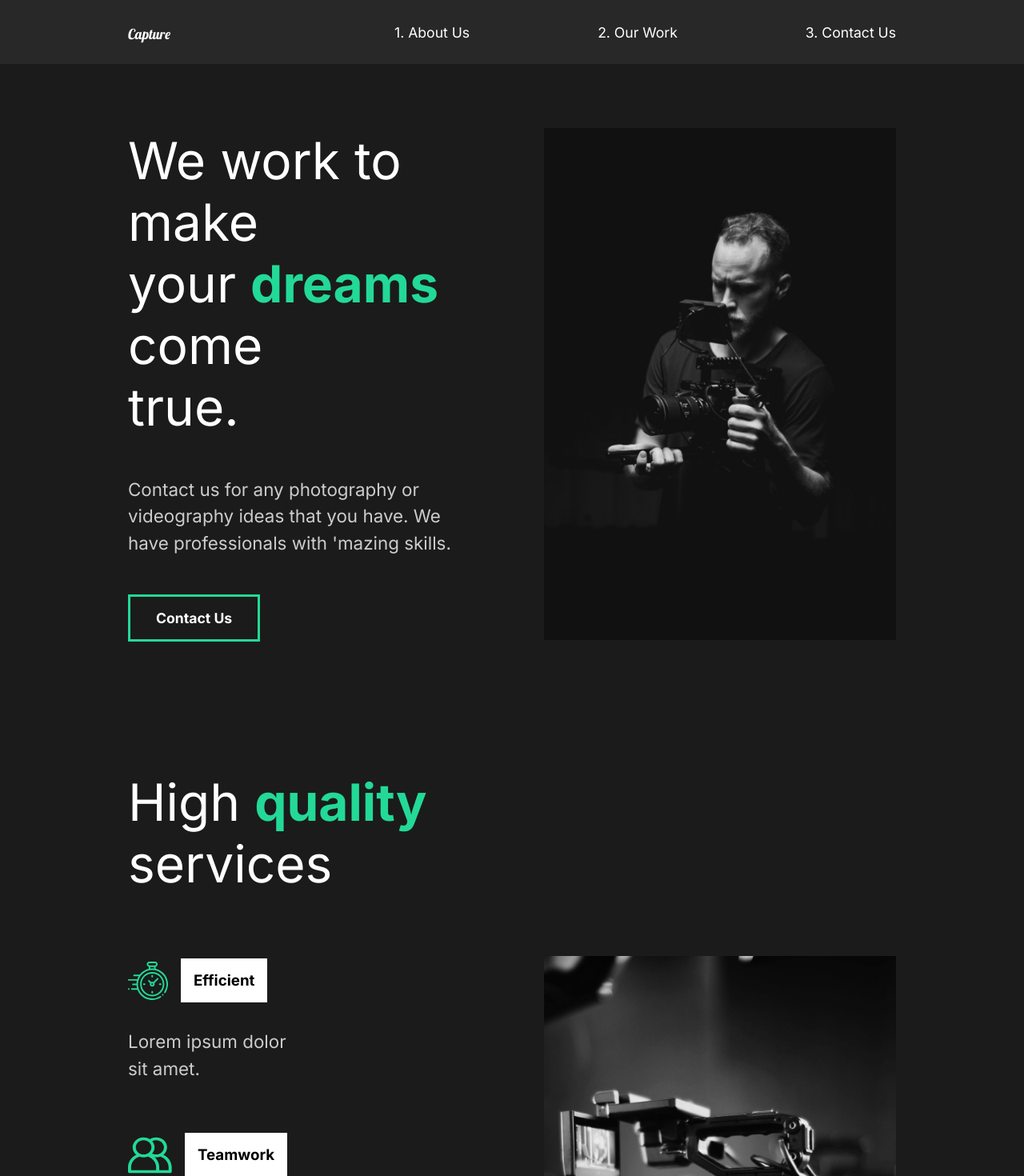
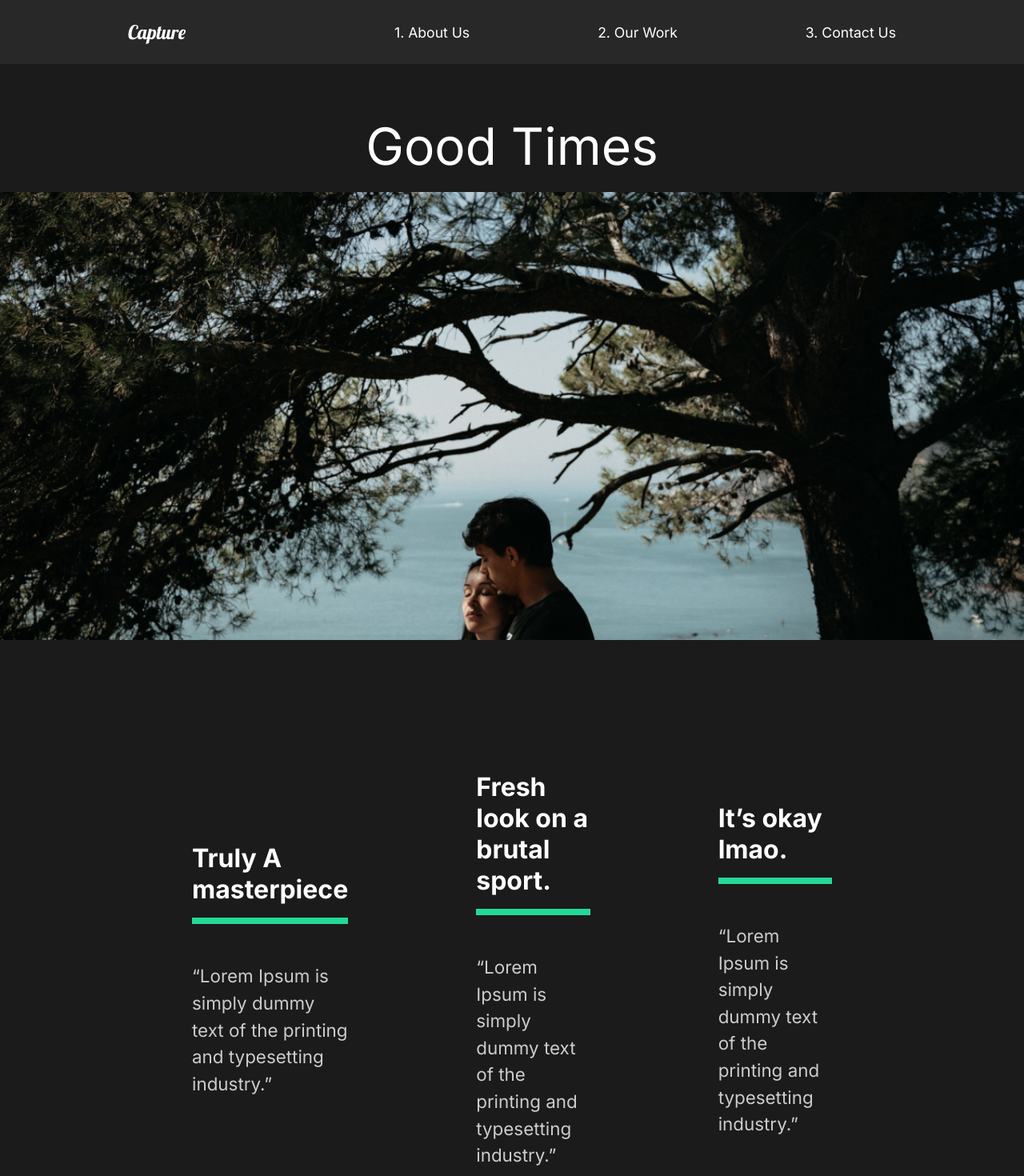
Before and after one commit to developedbymarco/Capture, a React (Create React App) app: page /work/good-times in a window 1280 px wide. Shown: the top 1470 px of the page at 80% size. Built offline with nearby package versions, Linux system fonts and the light colour scheme.

Commit message:
MoviePage

```diff
--- a/src/App.js
+++ b/src/App.js
@@ -1,14 +1,32 @@
 import AboutUs from "./pages/AboutUs";
 import Nav from "./components/Nav";
+import ContactUs from "./pages/ContactUs";
+import OurWork from "./pages/OurWork";
+import MovieDetail from "./pages/MovieDetail";
 // Global Style
 import GlobalStyle from "./components/GlobalStyle";
+// Router
+import { Switch, Route } from "react-router-dom";
 
 function App() {
   return (
     <div className="App">
       <GlobalStyle />
       <Nav />
-      <AboutUs />
+      <Switch>
+        <Route path="/" exact>
+          <AboutUs />
+        </Route>
+        <Route path="/work" exact>
+          <OurWork />
+        </Route>
+        <Route path="/work/:id">
+          <MovieDetail />
+        </Route>
+        <Route path="/contact">
+          <ContactUs />
+        </Route>
+      </Switch>
     </div>
   );
 }
--- a/src/components/Nav.js
+++ b/src/components/Nav.js
@@ -1,21 +1,24 @@
 import React from "react";
 import styled from "styled-components";
+import { Link } from "react-router-dom";
 
 const Nav = () => {
   return (
     <StyledNav>
-      <h1 id="logo">
-        <a href="#">Capture</a>
+      <h1>
+        <Link id="logo" to="/">
+          Capture
+        </Link>
       </h1>
       <ul>
         <li>
-          <a href="#">1. About Us</a>
+          <Link to="/">1. About Us</Link>
         </li>
         <li>
-          <a href="#">2. Our Work</a>
+          <Link to="/work">2. Our Work</Link>
         </li>
         <li>
-          <a href="#">3. Contact Us</a>
+          <Link to="/contact">3. Contact Us</Link>
         </li>
       </ul>
     </StyledNav>
--- a/src/index.js
+++ b/src/index.js
@@ -2,10 +2,13 @@
 import ReactDOM from "react-dom";
 import App from "./App";
 import reportWebVitals from "./reportWebVitals";
+import { BrowserRouter } from "react-router-dom";
 
 ReactDOM.render(
   <React.StrictMode>
-    <App />
+    <BrowserRouter>
+      <App />
+    </BrowserRouter>
   </React.StrictMode>,
   document.getElementById("root")
 );
--- /dev/null
+++ b/src/movieState.js
@@ -0,0 +1,81 @@
+//Import Images
+import athlete from "./img/athlete-small.png";
+import goodtimes from "./img/goodtimes-small.png";
+import theracer from "./img/theracer-small.png";
+import athlete2 from "./img/athlete2.png";
+import goodtimes2 from "./img/good-times2.jpg";
+import theracer2 from "./img/the-racer2.jpg";
+
+export const MovieState = () => {
+  return [
+    {
+      title: "The Athlete",
+      mainImg: athlete,
+      secondaryImg: athlete2,
+      url: "/work/the-athlete",
+      awards: [
+        {
+          title: "Truly A masterpiece",
+          description:
+            "“Lorem Ipsum is simply dummy text of the printing and typesetting industry.”",
+        },
+        {
+          title: "Fresh look on a brutal sport.",
+          description:
+            "“Lorem Ipsum is simply dummy text of the printing and typesetting industry.”",
+        },
+        {
+          title: "It’s okay lmao.",
+          description:
+            "“Lorem Ipsum is simply dummy text of the printing and typesetting industry.”",
+        },
+      ],
+    },
+    {
+      title: "Good Times",
+      mainImg: goodtimes,
+      url: "/work/good-times",
+      secondaryImg: goodtimes2,
+      awards: [
+        {
+          title: "Truly A masterpiece",
+          description:
+            "“Lorem Ipsum is simply dummy text of the printing and typesetting industry.”",
+        },
+        {
+          title: "Fresh look on a brutal sport.",
+          description:
+            "“Lorem Ipsum is simply dummy text of the printing and typesetting industry.”",
+        },
+        {
+          title: "It’s okay lmao.",
+          description:
+            "“Lorem Ipsum is simply dummy text of the printing and typesetting industry.”",
+        },
+      ],
+    },
+    {
+      title: "The Racer",
+      mainImg: theracer,
+      url: "/work/the-racer",
+      secondaryImg: theracer2,
+      awards: [
+        {
+          title: "Truly A masterpiece",
+          description:
+            "“Lorem Ipsum is simply dummy text of the printing and typesetting industry.”",
+        },
+        {
+          title: "Fresh look on a brutal sport.",
+          description:
+            "“Lorem Ipsum is simply dummy text of the printing and typesetting industry.”",
+        },
+        {
+          title: "It’s okay lmao.",
+          description:
+            "“Lorem Ipsum is simply dummy text of the printing and typesetting industry.”",
+        },
+      ],
+    },
+  ];
+};
--- /dev/null
+++ b/src/pages/ContactUs.js
@@ -0,0 +1,11 @@
+import React from "react";
+
+const ContactUs = () => {
+  return (
+    <div>
+      <h1>Contact Us</h1>
+    </div>
+  );
+};
+
+export default ContactUs;
--- /dev/null
+++ b/src/pages/MovieDetail.js
@@ -0,0 +1,108 @@
+import React, { useState, useEffect } from "react";
+import styled from "styled-components";
+import { useHistory } from "react-router-dom";
+import { MovieState } from "../movieState";
+
+const MovieDetail = () => {
+  const history = useHistory();
+  const url = history.location.pathname;
+  const [movies, setMovies] = useState(MovieState);
+  const [movie, setMovie] = useState(null);
+
+  // UseEffect
+  useEffect(() => {
+    const currentMovie = movies.filter((stateMovie) => stateMovie.url === url);
+    setMovie(currentMovie[0]);
+  }, [movies, url]);
+  return (
+    <>
+      {movie && (
+        <Details>
+          <HeadLine>
+            <h2>{movie.title}</h2>
+            <img src={movie.mainImg} alt="movie" />
+          </HeadLine>
+          <Awards>
+            {movie.awards.map((award) => (
+              <Award
+                title={award.title}
+                description={award.description}
+                key={award.title}
+              />
+            ))}
+          </Awards>
+          <ImageDisplay>
+            <img src={movie.secondaryImg} alt="movie" />
+          </ImageDisplay>
+        </Details>
+      )}
+    </>
+  );
+};
+
+const Details = styled.div`
+  color: white;
+`;
+
+const HeadLine = styled.div`
+  min-height: 90vh;
+  padding-top: 20vh;
+  position: relative;
+  h2 {
+    position: absolute;
+    top: 10%;
+    left: 50%;
+    transform: translate(-50%, -10%);
+  }
+  img {
+    width: 100%;
+    height: 70vh;
+    object-fit: cover;
+  }
+`;
+const Awards = styled.div`
+  min-height: 80vh;
+  display: flex;
+  margin: 5rem 10rem;
+  align-items: center;
+  justify-content: space-around;
+`;
+
+const AwardStyle = styled.div`
+  padding: 5rem;
+  h3  {
+    font-size: 2rem;
+  }
+  .line {
+    width: 100%;
+    background: #23d997;
+    height: 0.5rem;
+    margin: 1rem 0rem;
+  }
+
+  p  {
+    padding: 2rem 0rem;
+  }
+`;
+
+const ImageDisplay = styled.div`
+  min-height: 50vh;
+  img {
+    width: 100%;
+    height: 100vh;
+    object-fit: cover;
+  }
+`;
+
+// Award Component
+const Award = ({ title, description }) => {
+  return (
+    <AwardStyle>
+      <h3>{title}</h3>
+      <div className="line"></div>
+      <p>{description}</p>
+    </AwardStyle>
+  );
+};
+
+export default MovieDetail;
--- /dev/null
+++ b/src/pages/OurWork.js
@@ -0,0 +1,60 @@
+import React from "react";
+import styled from "styled-components";
+import { Link } from "react-router-dom";
+// Images
+import athlete from "../img/athlete-small.png";
+import theracer from "../img/theracer-small.png";
+import goodtimes from "../img/goodtimes-small.png";
+
+const OurWork = () => {
+  return (
+    <Work>
+      <Movie>
+        <h2>Athlete</h2>
+        <div className="line"></div>
+        <Link to="/work/the-athlete">
+          <img src={athlete} alt="athlete" />
+        </Link>
+      </Movie>
+      <Movie>
+        <h2>The Racer</h2>
+        <div className="line"></div>
+        <Link to="/work/the-racer">
+          <img src={theracer} alt="The Racer" />
+        </Link>
+      </Movie>
+      <Movie>
+        <h2>Good Times</h2>
+        <div className="line"></div>
+        <Link to="/work/good-times">
+          <img src={goodtimes} alt="Good Times" />
+        </Link>
+      </Movie>
+    </Work>
+  );
+};
+
+const Work = styled.div`
+  min-height: 100vh;
+  overflow: hidden;
+  padding: 5rem 10rem;
+  h2 {
+    padding: 1rem 0rem;
+  }
+`;
+
+const Movie = styled.div`
+  padding-bottom: 10rem;
+  .line {
+    height: 0.5rem;
+    background: #cccccc;
+    margin-bottom: 3rem;
+  }
+  img {
+    width: 100%;
+    height: 70vh;
+    object-fit: cover;
+  }
+`;
+
+export default OurWork;
```
